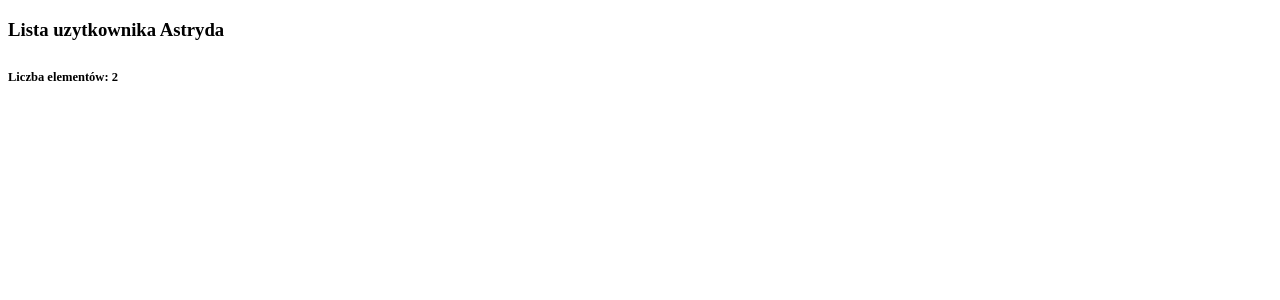
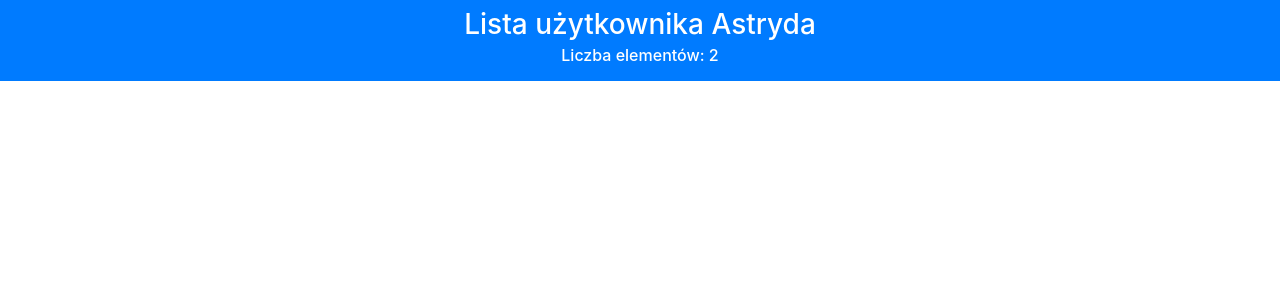
Before and after one commit to AnarchyFoxy/Angular-Injections-App, an Angular app: page / in a window 1280 px wide. Shown: the top 300 px of the page. Built offline with nearby package versions, Linux system fonts and the light colour scheme.

Commit message:
Added Bootstrap

```diff
--- a/angular.json
+++ b/angular.json
@@ -51,7 +51,8 @@
               "src/assets"
             ],
             "styles": [
-              "src/styles.css"
+              "src/styles.css",
+              "node_modules/bootstrap/dist/css/bootstrap.min.css"
             ],
             "scripts": []
           },
--- a/package.json
+++ b/package.json
@@ -18,6 +18,7 @@
     "@angular/platform-browser": "~13.3.0",
     "@angular/platform-browser-dynamic": "~13.3.0",
     "@angular/router": "~13.3.0",
+    "bootstrap": "^4.6.2",
     "rxjs": "~7.5.0",
     "tslib": "^2.3.0",
     "zone.js": "~0.11.4"
--- a/src/app/app.component.html
+++ b/src/app/app.component.html
@@ -1,6 +1,6 @@
-<h3>
-  Lista uzytkownika {{ username }}
-  <h6>
+<h3 class="bg-primary text-center text-white p-2">
+  Lista użytkownika {{ username }}
+  <h6 class="mt-1">
     Liczba elementów: {{ itemCount }}
   </h6>
 </h3>
```
Also changed, not shown: 1 other file (tests, documents, lock files or other folders).
